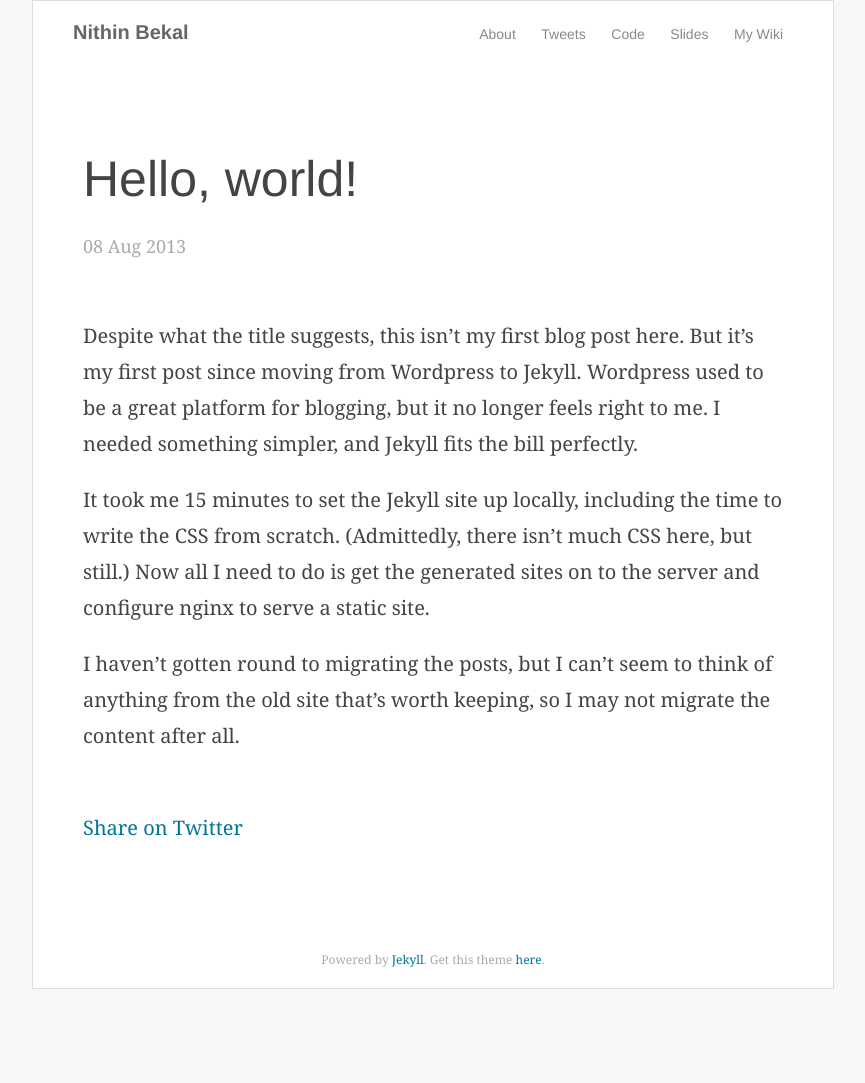
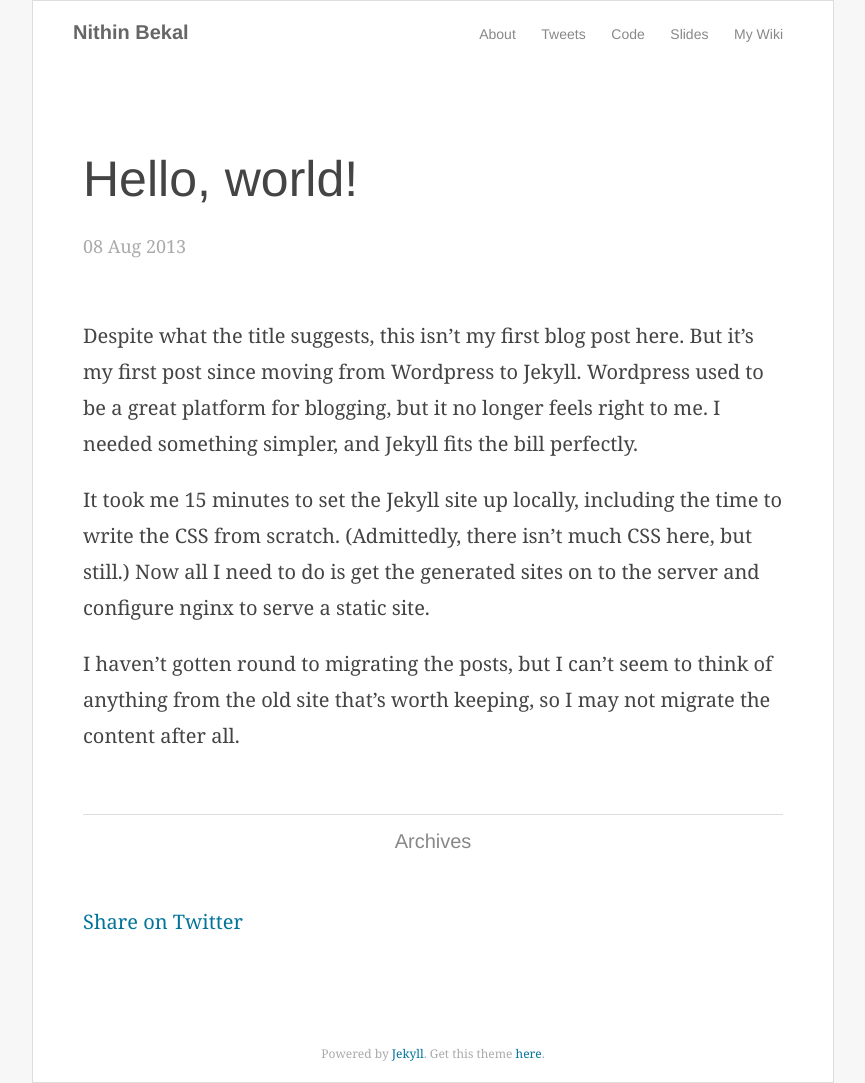
Before and after one commit to nithinbekal/nithinbekal.github.io, a Jekyll site: the page built from _posts/2013-08-08-hello-world.markdown, in a window 1280 px wide. Shown: the whole page, without its empty margins (207-1072 px from the left). Built offline with Jekyll 4.4.1, drawn with Linux system fonts in a browser that asks for light colours; comment, search, counter and statistics services are not loaded; before the commit the page ends 989 px from its top, so only the background shows below that.

Commit message:
Add link to home page at the end of a post

```diff
--- a/_layouts/post.html
+++ b/_layouts/post.html
@@ -8,6 +8,10 @@ layout: default
 
   <div class='content'>
   {{ content }}
+  </div>
+
+  <div class='post-nav'>
+    <a href='/'>Archives</a>
   </div>
 
   <div class='social-share'>
--- a/css/main.css
+++ b/css/main.css
@@ -132,6 +132,15 @@ h1, h2, h3, h4, h5, h6 { font-family: 'Helvetica Neue', Helvetica, Arial, sans-s
   padding: 20px;
 }
 
+.site .post .post-nav {
+  border-top: 1px solid #ddd;
+  color: #eee;
+  font-family: 'Helvetica Neueu', Helvetica, Arial, sans-serif;
+  padding: 15px;
+  text-align: center;
+}
+.site .post .post-nav a { color: #888; }
+
 .container > .footer {
   color: #aaa;
   font-size: 0.6em;
```
